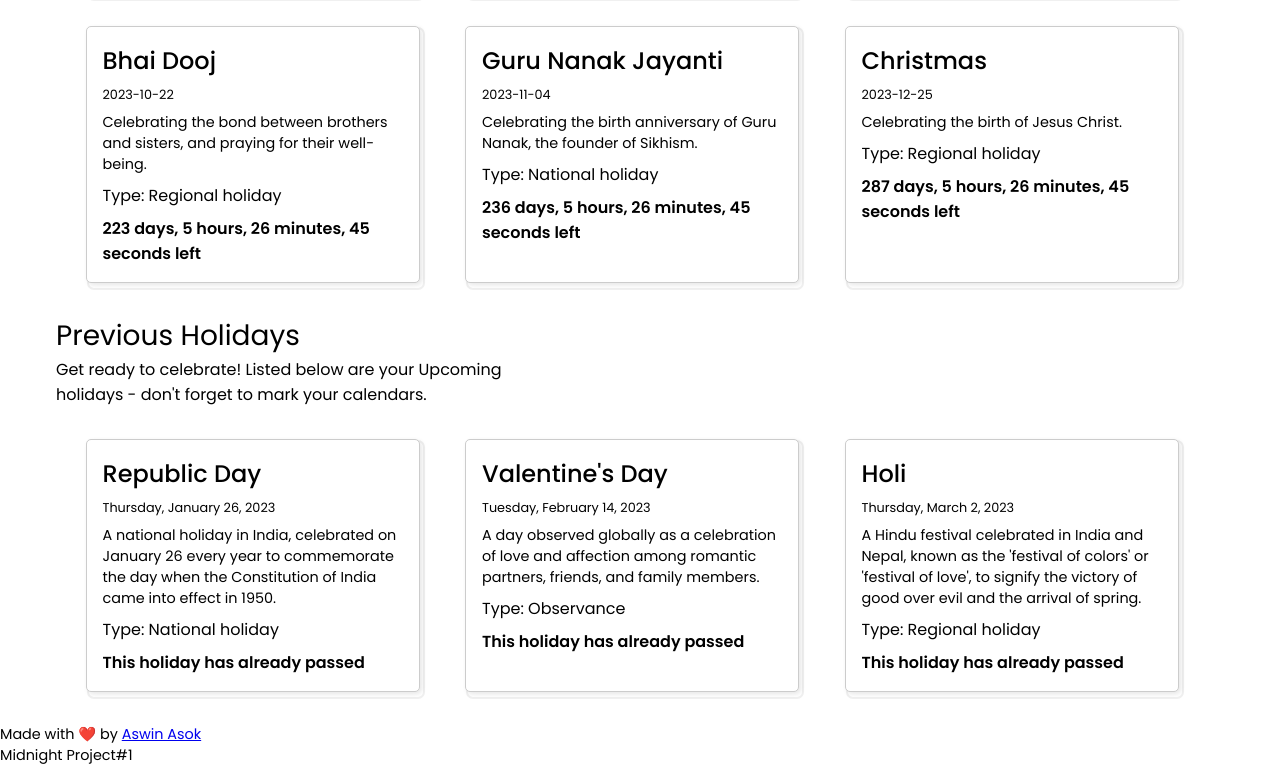
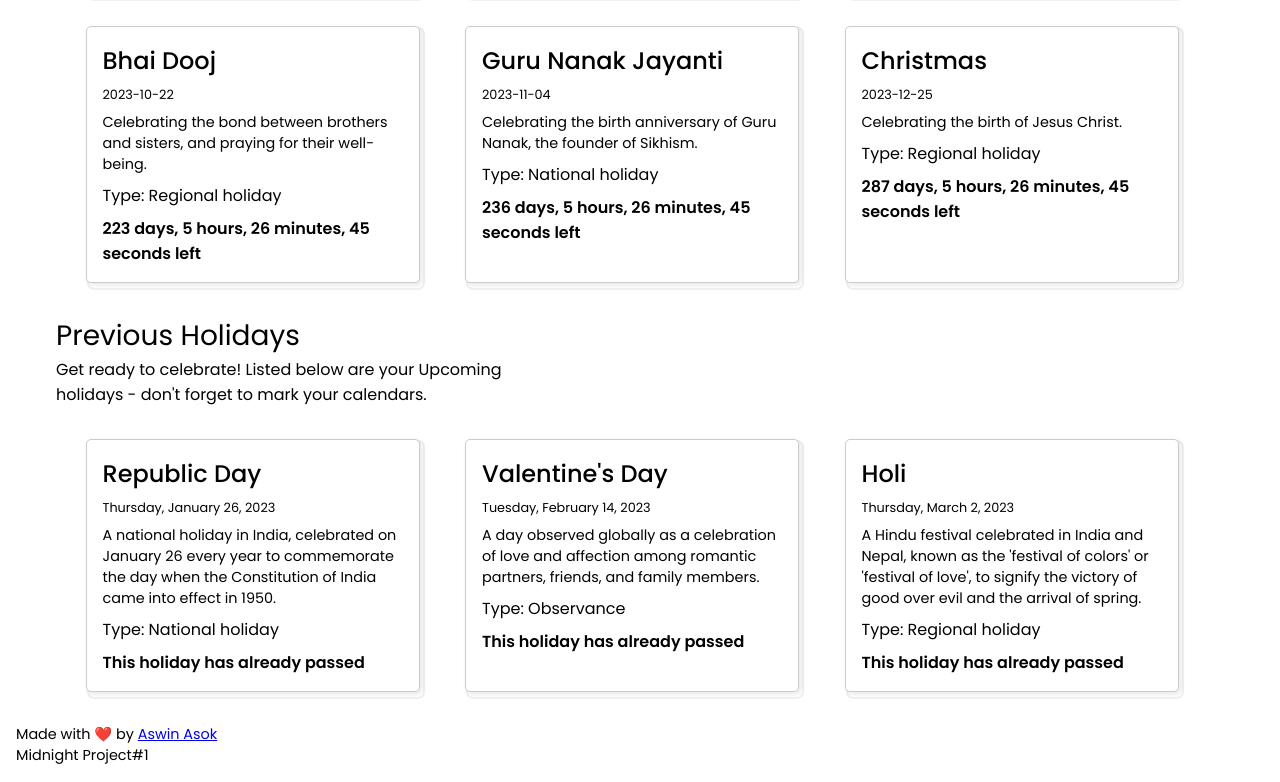
Before and after one commit to AswinAsok/lev, a React (Vite) app: page / in a window 1280 px wide. Shown: the part 2074-2856 px from the top of the page. Built offline with nearby package versions, Linux system fonts and the light colour scheme; no server answers.

Commit message:
left-aligned

```diff
--- a/src/Pages/Home.module.css
+++ b/src/Pages/Home.module.css
@@ -158,7 +158,7 @@
 .footer {
   text-align: left;
   font-size: 0.9rem;
-  margin-bottom: 1rem;
+  margin: 1rem;
 }
 
 .sv_heading {
```
